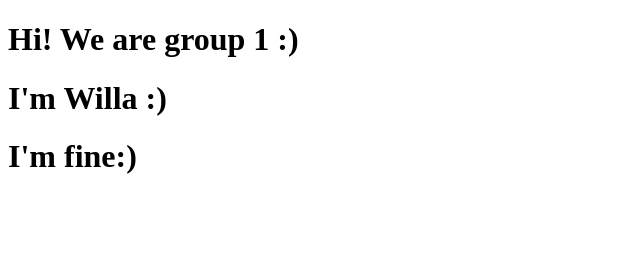
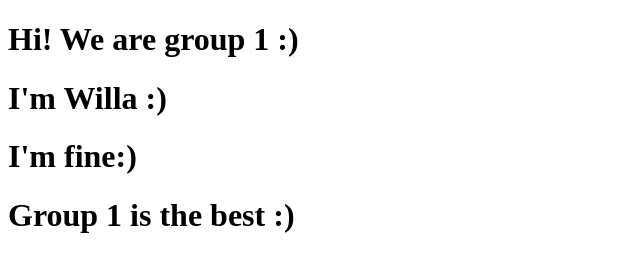
Before and after one commit to tyhuangg/mis, a plain HTML site: page index.html in a window 1280 px wide. Shown: the whole page, without its empty margins (0-640 px from the left). Drawn offline with Linux system fonts and the light colour scheme.

Commit message:
Update index.html

```diff
--- a/index.html
+++ b/index.html
@@ -10,6 +10,7 @@
 
   <h1>I'm fine:)</h1>
 
+  <h1>Group 1 is the best :)</h1>
 
 
 
```
